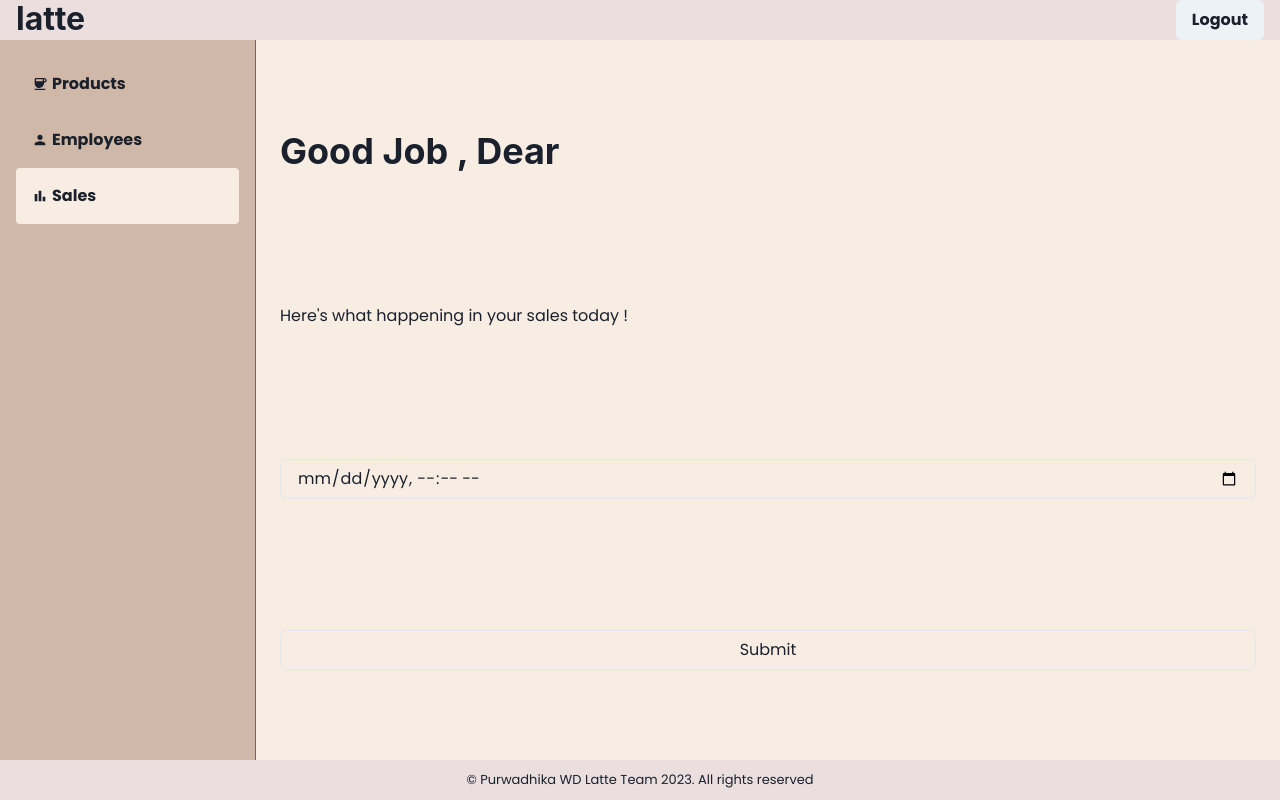
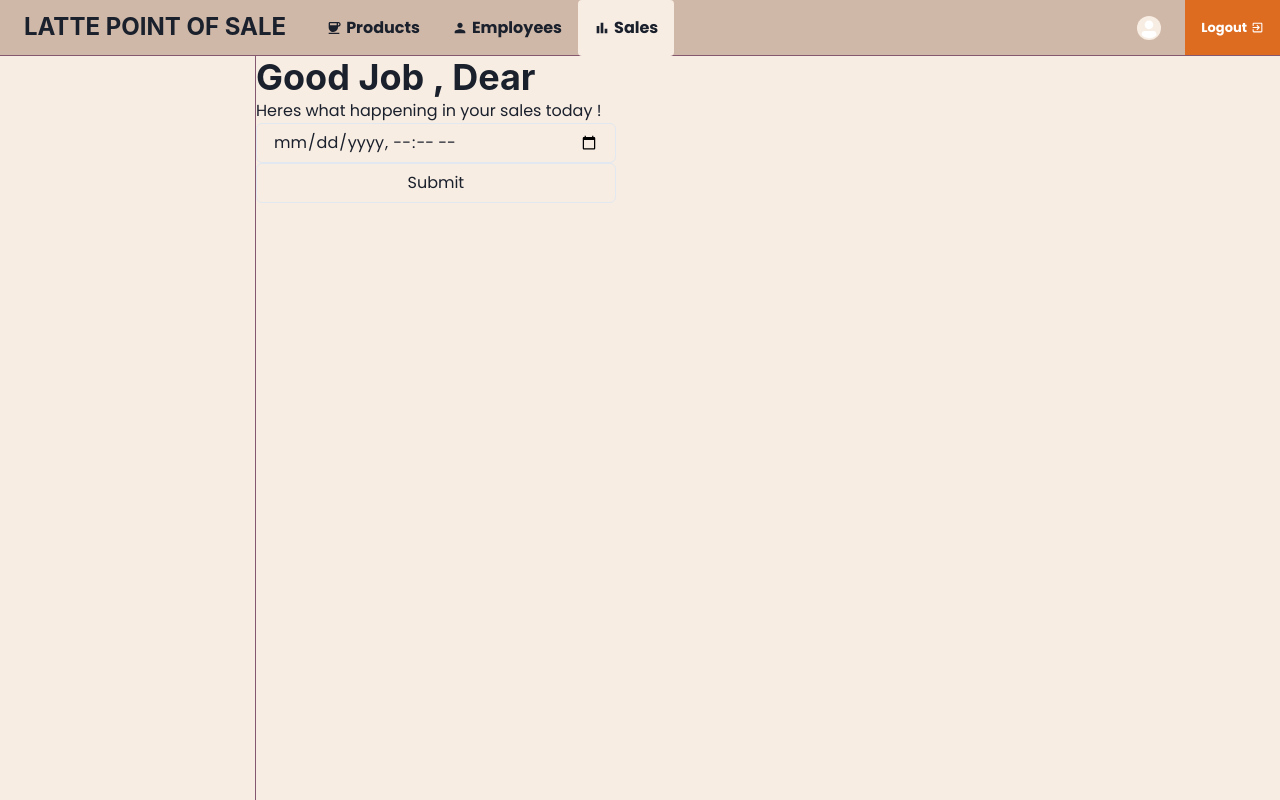
Before and after one commit to jasonkarjadi/latte-app, a Next.js app: page /dashboard/admin/sales in a window 1280 px wide. Built offline with nearby package versions, Linux system fonts and the light colour scheme; no server answers.

Commit message:
reconfigure layout

```diff
--- a/app/Chakra.jsx
+++ b/app/Chakra.jsx
@@ -1,48 +1,19 @@
 "use client";
 
-import {
-  Button,
-  Center,
-  ChakraProvider,
-  Flex,
-  Heading,
-  HStack,
-  Text,
-} from "@chakra-ui/react";
-import { usePathname } from "next/navigation";
+import { Center, ChakraProvider } from "@chakra-ui/react";
 import { poppins } from "../fonts";
 
 const Chakra = ({ children }) => {
-  const pathname = usePathname();
-
   return (
     <ChakraProvider>
-      <Flex h="100vh" flexDir="column" className={poppins.className}>
-        <Flex
-          as="header"
-          h={10}
-          bgColor="#eadede"
-          px={4}
-          justifyContent="space-between"
-        >
-          <Heading fontSize="xx-large" className={poppins.className}>
-            latte
-          </Heading>
-          {pathname.startsWith("/dashboard/") && (
-            <HStack>
-              <Button>Logout</Button>
-            </HStack>
-          )}
-        </Flex>
-        <Center as="main" flex={1} bgColor="#F8EDE3">
-          {children}
-        </Center>
-        <Center as="footer" h={10} bgColor="#eadede">
-          <Text fontSize="small">
-            © Purwadhika WD Latte Team 2023. All rights reserved
-          </Text>
-        </Center>
-      </Flex>
+      <Center
+        h="100vh"
+        flexDir="column"
+        bgColor="#F8EDE3"
+        className={poppins.className}
+      >
+        {children}
+      </Center>
     </ChakraProvider>
   );
 };
--- /dev/null
+++ b/app/dashboard/admin/Sidebar.jsx
@@ -0,0 +1,19 @@
+"use client";
+
+import { Flex } from "@chakra-ui/react";
+
+const Sidebar = ({ children }) => {
+  return (
+    <Flex
+      flexDir="column"
+      p={6}
+      w={64}
+      // bgColor="#D0B8A8"
+      borderRight="solid 1px #85586F"
+    >
+      {children}
+    </Flex>
+  );
+};
+
+export default Sidebar;
--- a/app/dashboard/admin/layout.jsx
+++ /dev/null
@@ -1,36 +0,0 @@
-"use client";
-
-import { Flex } from "@chakra-ui/react";
-import NavLink from "./NavLink";
-import { MdCoffee, MdPerson, MdBarChart } from "react-icons/md";
-
-const AdminLayout = ({ children }) => {
-  return (
-    <>
-      <Flex w="full" h="full">
-        <Flex
-          flexDir="column"
-          p={4}
-          w={64}
-          bgColor="#D0B8A8"
-          borderRight="solid 1px #85586F"
-        >
-          <NavLink href="/dashboard/admin/products" icon={MdCoffee}>
-            Products
-          </NavLink>
-          <NavLink href="/dashboard/admin/users" icon={MdPerson}>
-            Employees
-          </NavLink>
-          <NavLink href="/dashboard/admin/sales" icon={MdBarChart}>
-            Sales
-          </NavLink>
-        </Flex>
-        <Flex flex={1} flexDir="column" p={6} justifyContent="space-around">
-          {children}
-        </Flex>
-      </Flex>
-    </>
-  );
-};
-
-export default AdminLayout;
--- a/app/dashboard/admin/sales/page.jsx
+++ b/app/dashboard/admin/sales/page.jsx
@@ -1,12 +1,15 @@
 "use client";
 
-import { Heading, Input, Text } from "@chakra-ui/react";
+import { Box, Heading, Input, Text } from "@chakra-ui/react";
+import Sidebar from "../Sidebar";
 
 const SalesPage = () => {
   return (
     <>
+      <Sidebar></Sidebar>
+      <Box>
         <Heading>Good Job , Dear </Heading>
-      <Text>Here's what happening in your sales today !</Text>
+        <Text>Heres what happening in your sales today !</Text>
 
         <Input
           placeholder="Select Date and Time"
@@ -14,6 +17,7 @@ const SalesPage = () => {
           type="datetime-local"
         />
         <Input type={"submit"} />
+      </Box>
     </>
   );
 };
--- /dev/null
+++ b/app/dashboard/layout.jsx
@@ -0,0 +1,107 @@
+"use client";
+
+import {
+  Avatar,
+  Button,
+  Flex,
+  Heading,
+  HStack,
+  Icon,
+  Text,
+} from "@chakra-ui/react";
+import jwtDecode from "jwt-decode";
+import { useRouter } from "next/navigation";
+import { useEffect, useState } from "react";
+import { MdBarChart, MdCoffee, MdExitToApp, MdPerson } from "react-icons/md";
+import { getAccessToken, setAccessToken } from "../../accessToken";
+import { poppins } from "../../fonts";
+import NavLink from "./admin/NavLink";
+
+const DashboardLayout = ({ children }) => {
+  const [user, setUser] = useState(null);
+  const router = useRouter();
+
+  useEffect(() => {
+    (async () => {
+      try {
+        const accessToken = await getAccessToken();
+        const decoded = jwtDecode(accessToken);
+        setUser(decoded);
+      } catch (err) {
+        console.error(err);
+      }
+    })();
+  }, []);
+
+  const handleLogout = async () => {
+    try {
+      await fetch("http://localhost:2000/auth/logout", {
+        method: "POST",
+        credentials: "include",
+      });
+    } catch (err) {
+      console.error(err);
+    }
+    router.refresh();
+  };
+
+  return (
+    <>
+      <Flex
+        as="header"
+        h={14}
+        w="full"
+        bgColor="#D0B8A8"
+        borderBottom="solid 1px #85586F"
+        justifyContent="space-between"
+      >
+        <HStack spacing="0">
+          <Heading fontSize="x-large" mx={6} className={poppins.className}>
+            LATTE POINT OF SALE
+          </Heading>
+          <NavLink href="/dashboard/admin/products" icon={MdCoffee}>
+            Products
+          </NavLink>
+          <NavLink href="/dashboard/admin/employees" icon={MdPerson}>
+            Employees
+          </NavLink>
+          <NavLink href="/dashboard/admin/sales" icon={MdBarChart}>
+            Sales
+          </NavLink>
+        </HStack>
+        <HStack spacing="0">
+          <Button
+            variant="ghost"
+            h="full"
+            borderRadius="0"
+            colorScheme="blackAlpha"
+            onClick={() => {}}
+          >
+            <Avatar size="xs" bgColor="#F8EDE3" color="black" mr={2} />
+            <Text>{user && user.name}</Text>
+          </Button>
+          <Button
+            fontSize="small"
+            display="flex"
+            alignItems="center"
+            h="full"
+            borderRadius="0"
+            colorScheme="orange"
+            onClick={() => {
+              setAccessToken(null);
+              handleLogout();
+            }}
+          >
+            Logout
+            <Icon as={MdExitToApp} ml={1} />
+          </Button>
+        </HStack>
+      </Flex>
+      <Flex flex={1} w="full">
+        {children}
+      </Flex>
+    </>
+  );
+};
+
+export default DashboardLayout;
```
Also changed, not shown: app/dashboard/admin/employees/page.jsx (+5 -7 lines), app/dashboard/admin/page.jsx (deleted, +0 -11 lines), app/dashboard/admin/products/page.jsx (+120 -73 lines). Lines whose indentation alone changed are shown as unchanged.
